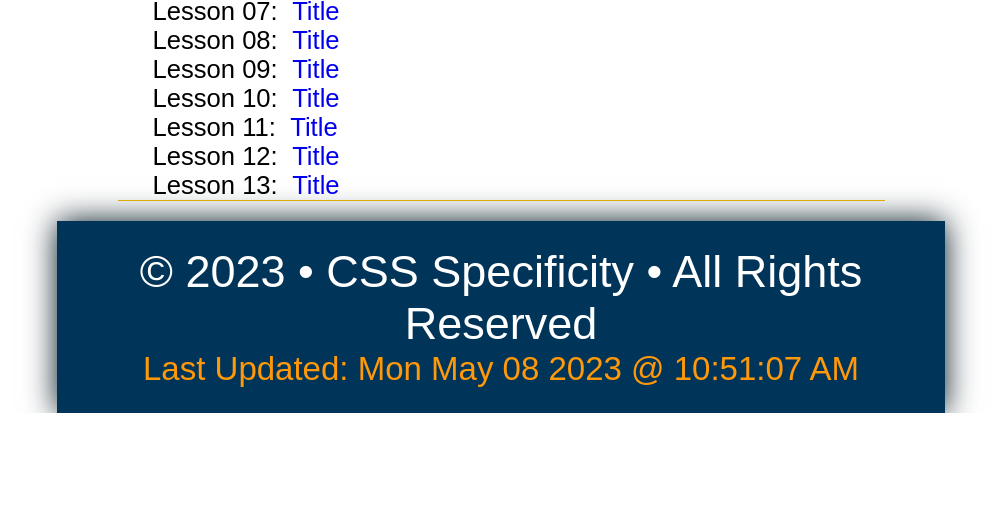
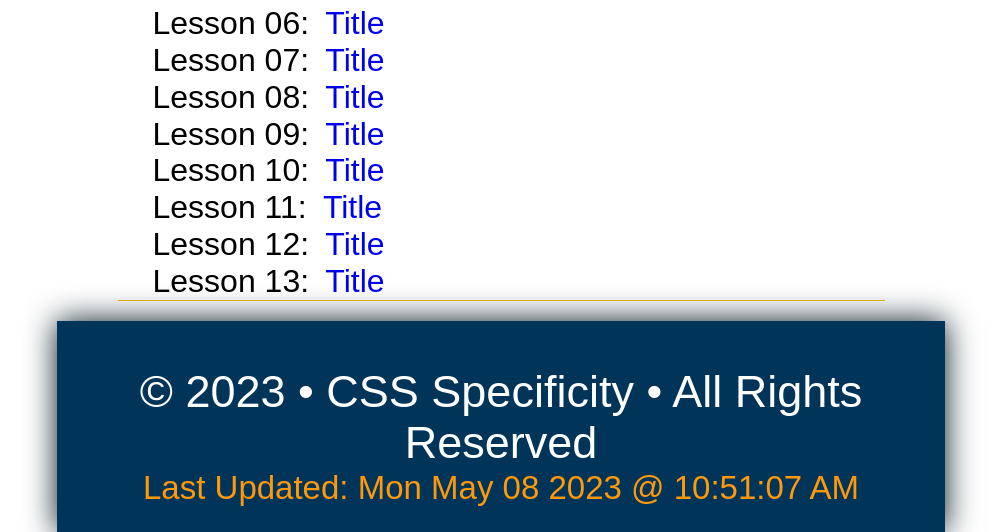
Before and after one commit to abdulmahl/wdd230, a plain HTML site: page index.html in a window 1280 px wide. Shown: the part 743-1275 px from the top of the page, without its empty margins (139-1140 px from the left). Before the commit the page ends 1156 px from the top, so only its background shows below. Drawn offline with Linux system fonts and the light colour scheme; a web font is replaced by a local one.

Commit message:
Added normalize

```diff
--- a/index.html
+++ b/index.html
@@ -6,10 +6,10 @@
     <meta name="viewport" content="width=device-width, initial-scale=1.0">
     <title>My Course Assignment Portal &bull; Abdul Mahl</title>
     <meta name="description" content="Course Assignment Portal">
+    <link rel="stylesheet" href="styles/normalize.css">
     <link rel="stylesheet" href="styles/main.css">
     <link rel="stylesheet" href="styles/medium.css">
     <link rel="stylesheet" href="styles/large.css">
-    <!-- <link rel="stylesheet" href="styles/normalize.css"> -->
     <link rel="stylesheet" href="https://fonts.googleapis.com/css2?family=Dongle:wght@300&display=swap">
 </head>
 <body>
--- a/styles/large.css
+++ b/styles/large.css
@@ -45,11 +45,17 @@
         max-width: 767px;
     }
 
-    li { margin-left: 35px; }
+    li {
+        margin-left: 35px;
+        font-size: 2rem;
+    }
 
     footer { font-size: 33px; }
 
-    footer p:first-of-type { font-size: 45px; }
+    footer p:first-of-type {
+        font-size: 45px;
+        padding-top: 20px;
+    }
 
     h1 { font-size: 5.5em; }
 
```
Also changed, not shown: lesson03/design.html (+1 -0 lines), lesson03/index.html (+1 -0 lines), lesson03/target-audience.html (+1 -0 lines).
